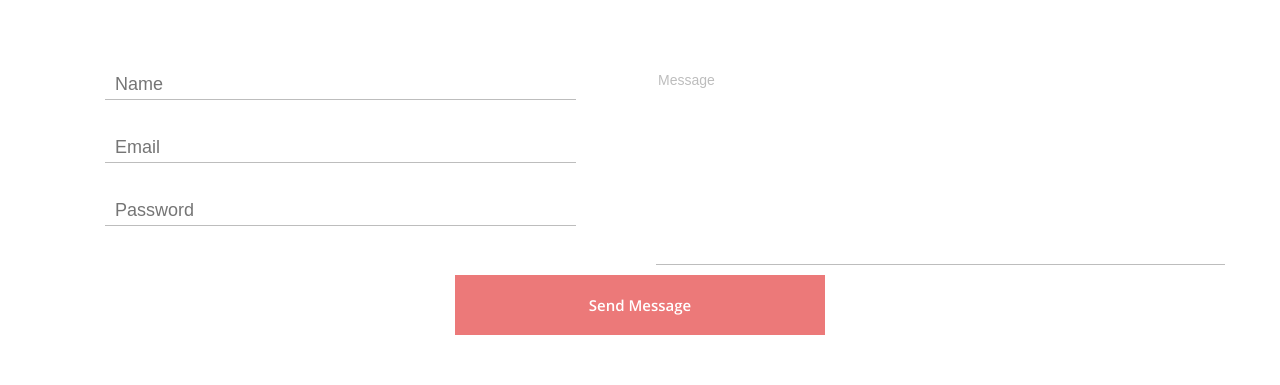
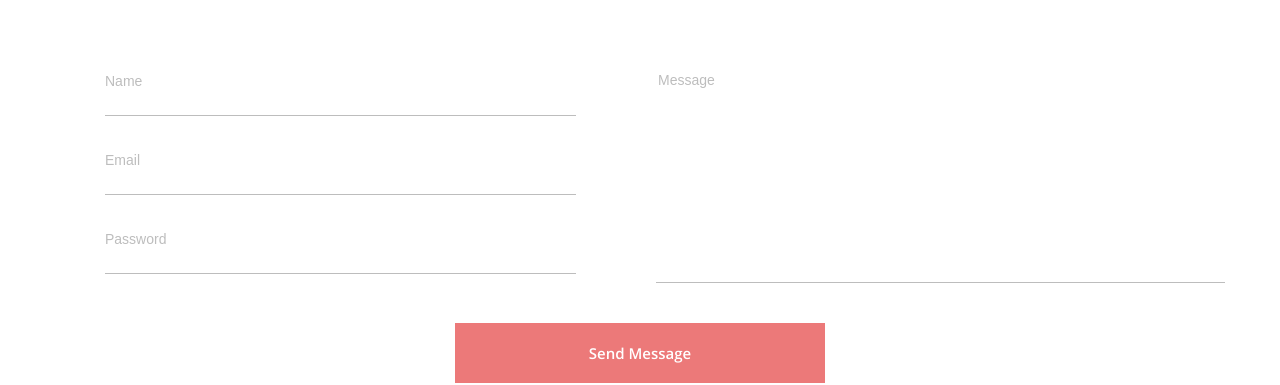
Before and after one commit to evgKireev/AXIT, a plain HTML site: page index.html in a window 1280 px wide. Shown: the part 5080-5465 px from the top of the page. Drawn offline with Linux system fonts and the light colour scheme; files whose address does not match are found by name.

Commit message:
correctet form

```diff
--- a/app/scss/style.scss
+++ b/app/scss/style.scss
@@ -409,7 +409,7 @@
                       }
                       &__textarea {
                         width: 569px;
-                        height: 195px;
+                        height: 213px;
                         border: none;
                         outline: none;
                         resize: none;
--- a/index.html
+++ b/index.html
@@ -296,9 +296,15 @@
             <form class="form " action="# " method="GET ">
               <div class="form__inner ">
                  <div class="form__input-inner ">
-                  <input class="form__input " type="name " placeholder="Name " required>
-                  <input class="form__input " type="email " placeholder="Email " required>
-                  <input class="form__input " type="password " placeholder="Password " required>
+                   <label class="form__label ">Name
+                    <input class="form__input " type="name "  required>
+                  </label>
+                  <label class="form__label ">Email
+                    <input class="form__input " type="email " required>
+                  </label>
+                  <label class="form__label ">Password
+                   <input class="form__input " type="password " required>
+                  </label>
                 </div>
                 <div class="form__message ">
                   <textarea class="form__textarea " placeholder="Message " required></textarea>
```
Also changed, not shown: app/css/style.min.css.
